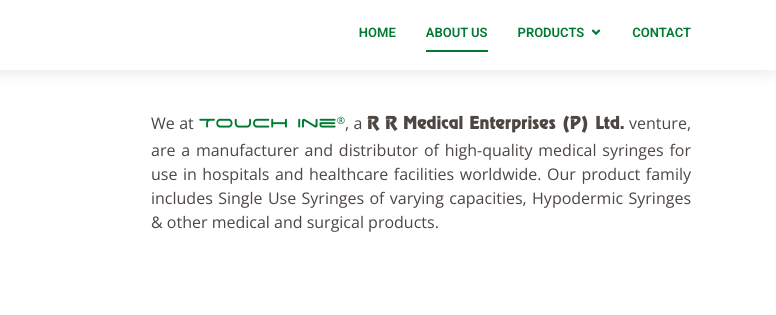
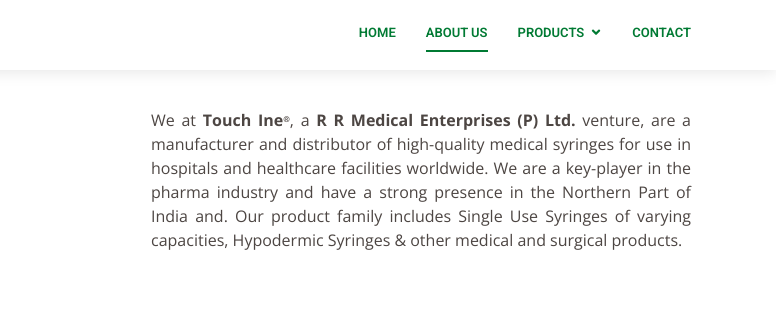
Before and after one commit to y-delta/rrmedicals, a plain HTML site: page about.html in a window 1280 px wide. Shown: the top 315 px of the page, 504-1280 px from the left. Drawn offline with nearby package versions, Linux system fonts and the light colour scheme.

Commit message:
Update about.html

```diff
--- a/about.html
+++ b/about.html
@@ -84,8 +84,10 @@
             <div class="col-lg-6 pt-4 pt-lg-0" data-aos="fade-left" style="text-align: justify;">
               <p style="display: inline;">
                 <!-- Uncomment below lines for text with company logos -->
-               We at <div class="title" style="font-size: 20px;">Touch Ine</div><sup class="registered">&reg;</sup>, a <div class= "parent-title">R R Medical Enterprises (P) Ltd.</div> venture, are a manufacturer and distributor of high-quality medical syringes for use in hospitals and healthcare facilities worldwide. Our product family includes Single Use Syringes of varying capacities, Hypodermic Syringes & other medical and surgical products.</p>
-               <!-- Uncomment for double tick list -->
+<!--                We at <div class="title" style="font-size: 20px;">Touch Ine</div><sup class="registered">&reg;</sup>, a <div class= "parent-title">R R Medical Enterprises (P) Ltd.</div> venture, are a manufacturer and distributor of high-quality medical syringes for use in hospitals and healthcare facilities worldwide. Our product family includes Single Use Syringes of varying capacities, Hypodermic Syringes & other medical and surgical products.</p> -->
+               We at <p style="font-weight: bold; display: inline;">Touch Ine<sup style="font-size: 8px;">&reg;</sup></p>, a <p style="font-weight: bold; display: inline;">R R Medical Enterprises (P) Ltd.</p> venture, are a manufacturer and distributor of high-quality medical syringes for use in hospitals and healthcare facilities worldwide. We are a key-player in the pharma industry and have a strong presence in the Northern Part of India and. Our product family includes Single Use Syringes of varying capacities, Hypodermic Syringes & other medical and surgical products.</p>
+
+                  <!-- Uncomment for double tick list -->
                <!-- <ul>
                 <li><i class="ri-check-double-line"></i> Point 1</li>
                 <li><i class="ri-check-double-line"></i> Point 1</li>
```
